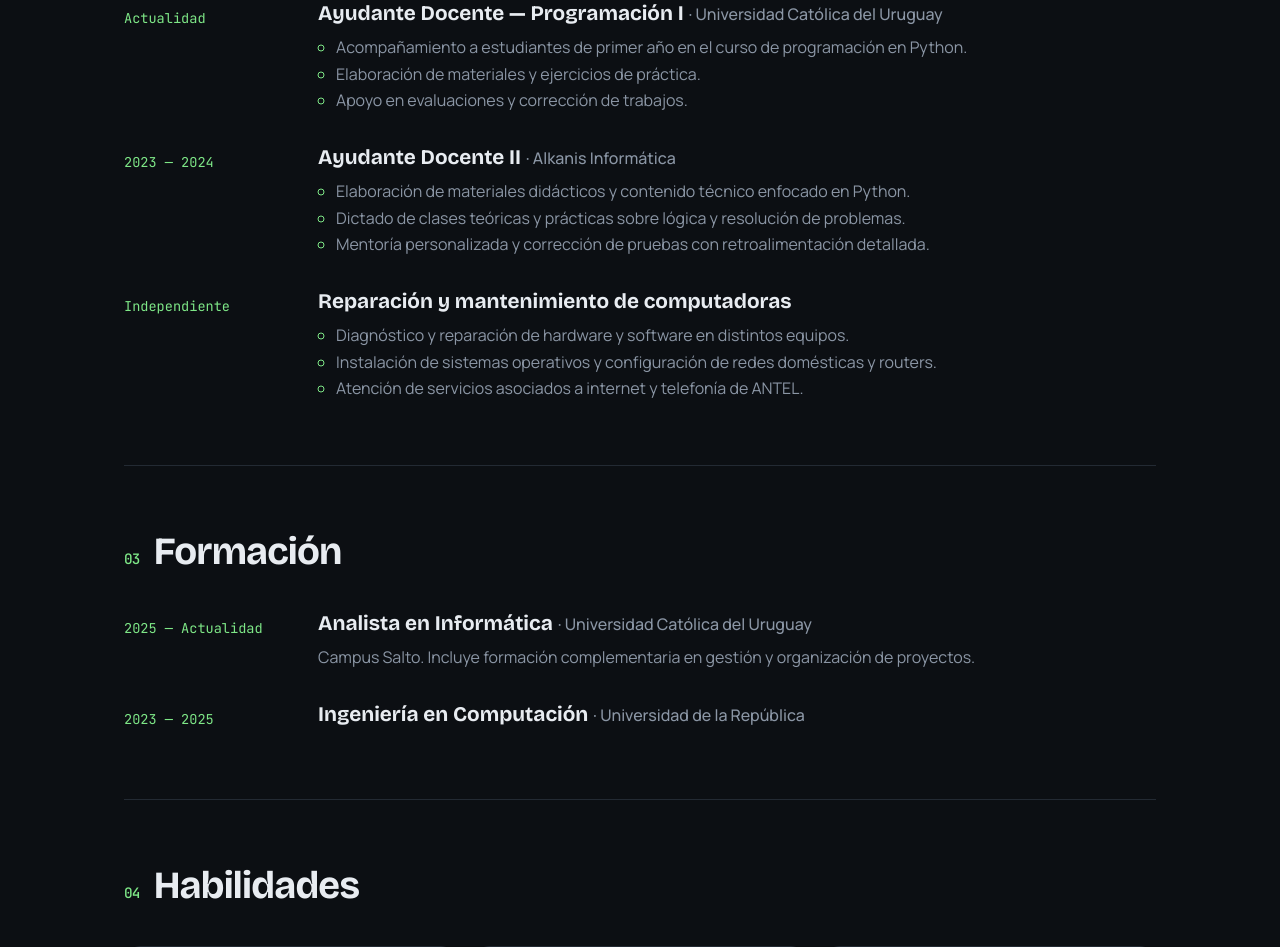
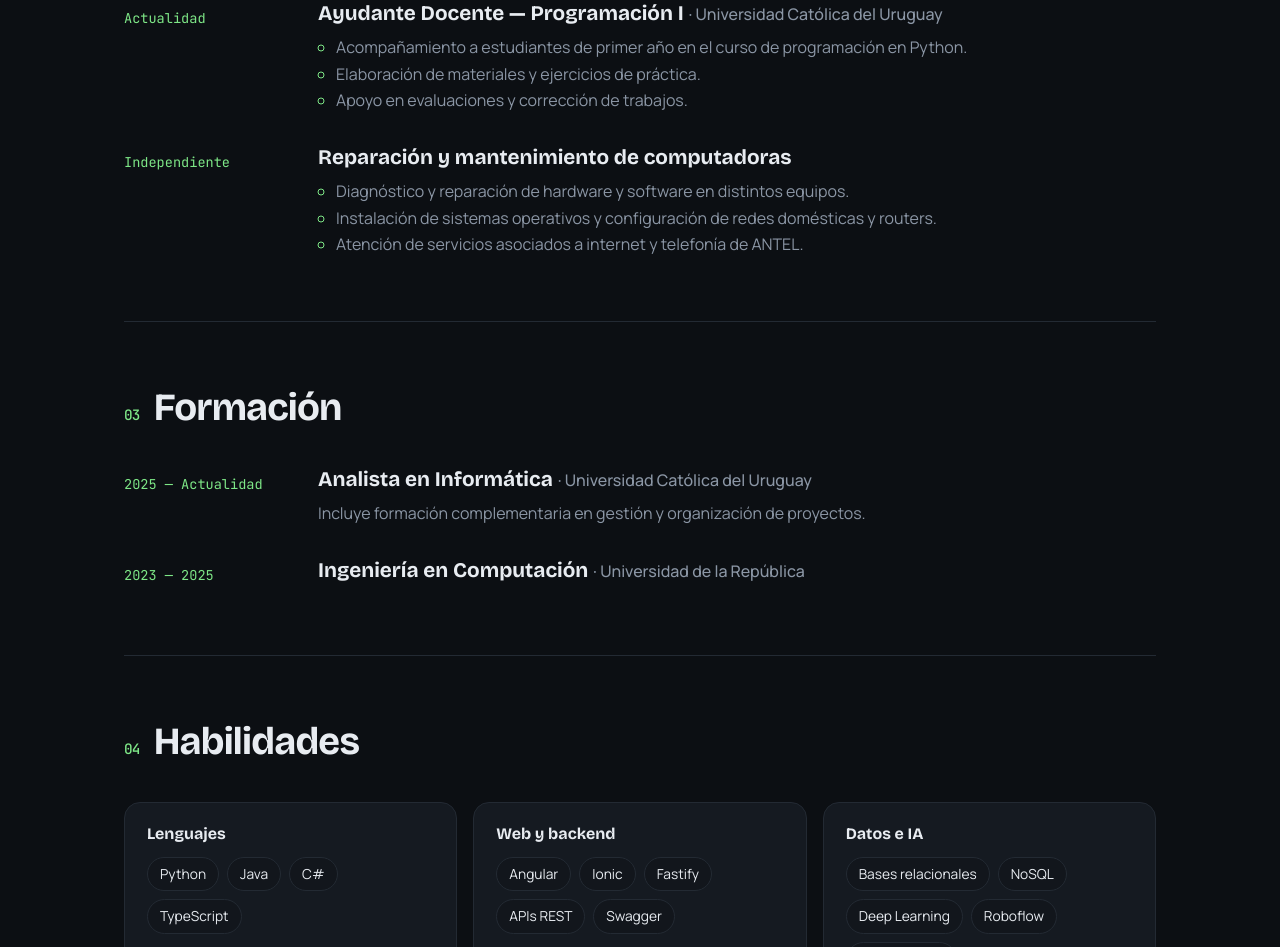
Before and after one commit to aristov983/CV, a plain HTML site: page index.html in a window 1280 px wide. Shown: the part 2273-3220 px from the top of the page. Drawn offline with nearby package versions, Linux system fonts and the light colour scheme.

Commit message:
Quitar Alkanis de experiencia y 'Campus Salto' de formación
Co-Authored-By: Claude Opus 5.5 <noreply@anthropic.com>
Claude-Session: https://claude.ai/code/session_017ETFPRZPjdvEUwbqgmxS22

```diff
--- a/index.html
+++ b/index.html
@@ -94,17 +94,6 @@
           </div>
         </li>
         <li>
-          <div class="timeline__date">2023 — 2024</div>
-          <div>
-            <h3>Ayudante Docente II <span class="at">· Alkanis Informática</span></h3>
-            <ul>
-              <li>Elaboración de materiales didácticos y contenido técnico enfocado en Python.</li>
-              <li>Dictado de clases teóricas y prácticas sobre lógica y resolución de problemas.</li>
-              <li>Mentoría personalizada y corrección de pruebas con retroalimentación detallada.</li>
-            </ul>
-          </div>
-        </li>
-        <li>
           <div class="timeline__date">Independiente</div>
           <div>
             <h3>Reparación y mantenimiento de computadoras</h3>
@@ -126,7 +115,7 @@
           <div class="timeline__date">2025 — Actualidad</div>
           <div>
             <h3>Analista en Informática <span class="at">· Universidad Católica del Uruguay</span></h3>
-            <p>Campus Salto. Incluye formación complementaria en gestión y organización de proyectos.</p>
+            <p>Incluye formación complementaria en gestión y organización de proyectos.</p>
           </div>
         </li>
         <li>
```
